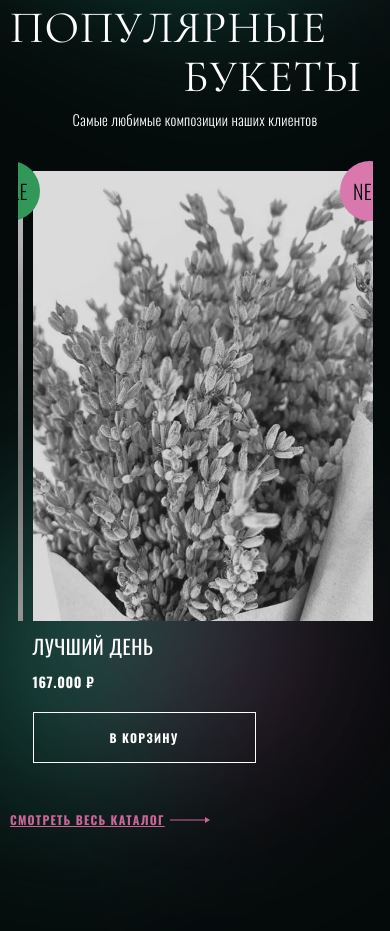
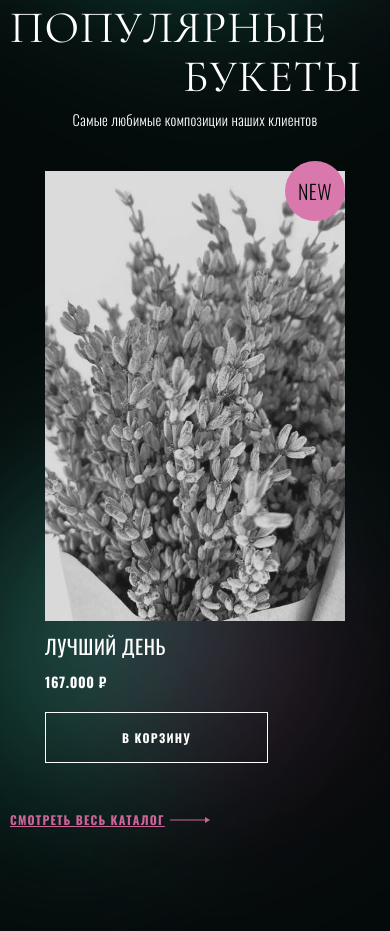
Before and after one commit to TiroZit/LoverFlower, a website: page src/home.pug in a window 390 px wide. Shown: the part 1890-2821 px from the top of the page. Drawn offline with nearby package versions, Linux system fonts and the light colour scheme; files that its build step writes are made by us from their sources; files whose address does not match are found by name.

Commit message:
responsive slider

```diff
--- a/src/_js/files/sliders.js
+++ b/src/_js/files/sliders.js
@@ -78,14 +78,14 @@ function initSliders() {
 			breakpoints: {
 				320: {
 					slidesPerView: 1,
-					spaceBetween: 10,
+					spaceBetween: 100,
 					// autoHeight: true,
 				},
 				992: {
 					slidesPerView: 2,
 					spaceBetween: 30,
 				},
-				1200: {
+				1400: {
 					slidesPerView: 3,
 					spaceBetween: 30,
 				},
--- a/src/_scss/bouquets.scss
+++ b/src/_scss/bouquets.scss
@@ -58,20 +58,25 @@
 }
 .slider-bouquets {
   position: relative;
-  max-width: 1310px;
+  max-width: rem(1310);
   margin: 0 auto 0 auto;
   @include adaptiveValue("margin-top", 80, 25);
+  @include media-breakpoint-down(pc-l){
+    max-width: rem(1030);
+  }
   &__wrapper{
     margin: 0 auto;
-    padding-right: rem(20);
-    @include media-breakpoint-up(laptop-xl){
+    @include media-breakpoint-up(mobile){
+      padding-right: rem(20);
+    }
+    @include media-breakpoint-up(pc-l){
       max-width: rem(1130);
     }
-    @include media-breakpoint-down(laptop-xl){
-      max-width: rem(735);
+    @include media-breakpoint-down(pc-l){
+      max-width: rem(750);
     }
     @include media-breakpoint-down(mobile){
-      max-width: rem(355);
+      max-width: rem(300);
     }
   }
 // .slider-bouquets__swiper
@@ -81,6 +86,9 @@
   &__slide {
     text-transform: uppercase;
     width: rem(350) !important;
+    @include media-breakpoint-down(mobile){
+      width: rem(300) !important;
+    }
   }
   // .slider-bouquets__label
   &__label {
--- a/src/_scss/common.scss
+++ b/src/_scss/common.scss
@@ -222,7 +222,10 @@ h2{
 .relevance-label {
   position: absolute;
   top: -2.3%;
-  right: -5%;
+  right: 0;
+  @include media-breakpoint-up(mobile){
+    right: -5%;
+  }
   z-index: 2;
   display: flex;
   justify-content: center;
--- a/src/_scss/style.scss
+++ b/src/_scss/style.scss
@@ -55,6 +55,7 @@ $grid-breakpoints: (
   tablet: 992em, // Планшеты, некоторые телефоны в горизонтальном положении 992px
   laptop: 1024em, // Ноутбуки S 1024px
   laptop-xl: 1200em, // Ноутбуки L 1200px
+  pc-l: 1400em, // ПК L 1400px
   pc: 1130em // ПК $containerWidth
 );
 
```
Also changed, not shown: docs/home.html (+1 -1 lines), docs/css/style.css, docs/css/style.min.css, docs/js/app.min.js.
